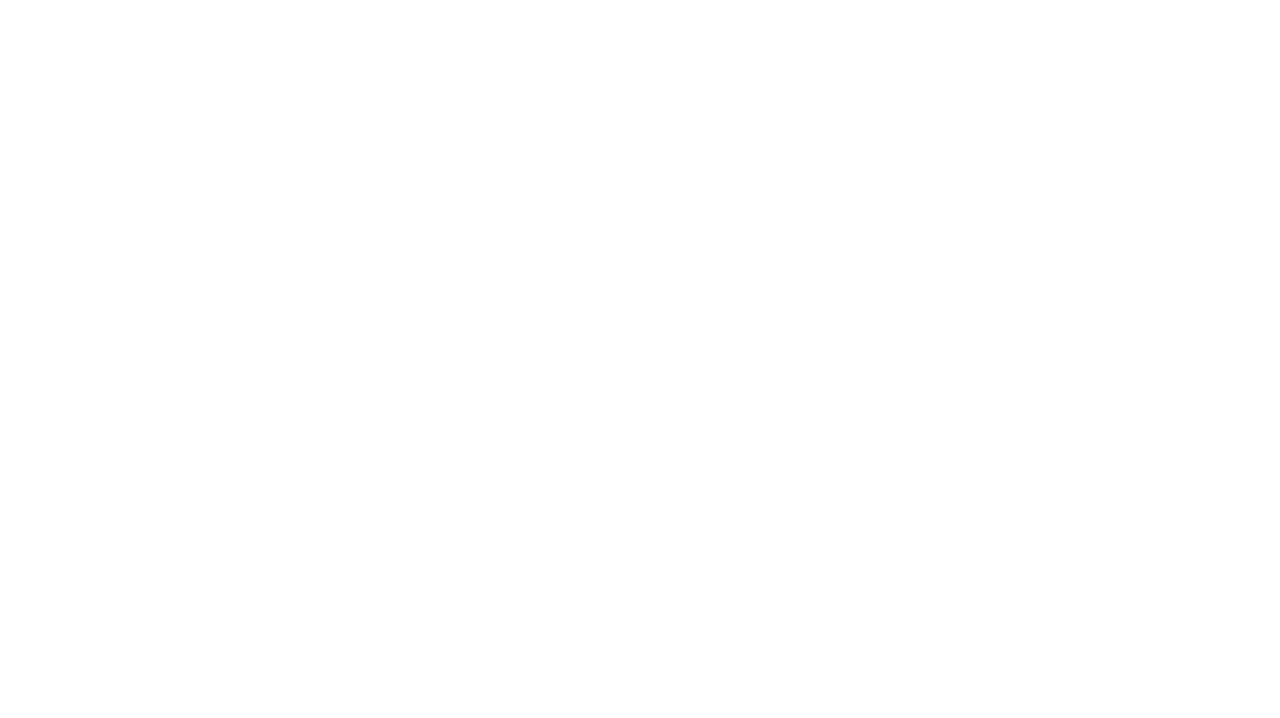
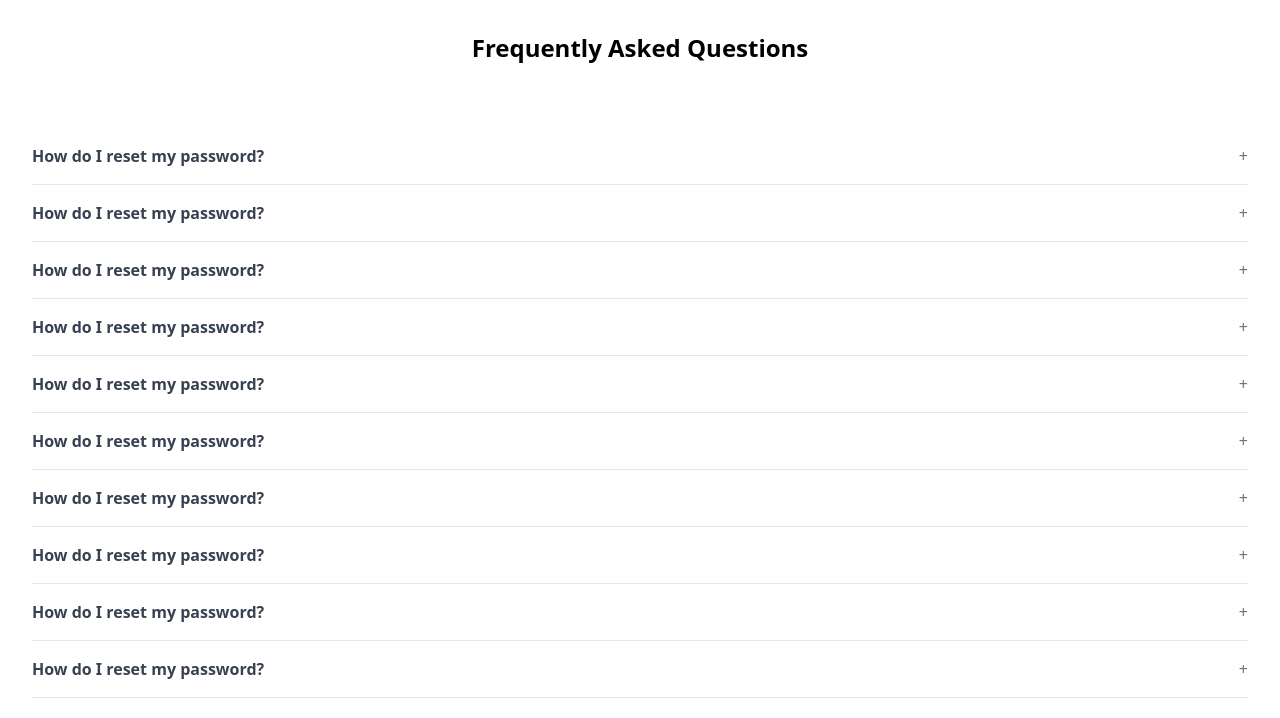
Before and after one commit to binary-amigo/Aceprep, a React (Vite) app: page / in a window 1280 px wide. Shown: the top 718 px of the page. Built offline with nearby package versions, Linux system fonts and the light colour scheme.

Commit message:
Added Mock Questions

```diff
--- a/src/App.jsx
+++ b/src/App.jsx
@@ -1,10 +1,12 @@
-function App() {
+import React from 'react'
+import MockQuestions from './components/MockQuestion'
 
+function Kratika() {
   return (
-    <div className='scroll-smooth'>
-
+    <div>
+      <MockQuestions />
     </div>
-  );
+  )
 }
 
-export default App
+export default Kratika
--- /dev/null
+++ b/src/components/MockQuestion.jsx
@@ -0,0 +1,13 @@
+import React from 'react'
+import App from './MockQuestions/Mockque'
+import Sample from './MockQuestions/Mockque'
+
+function MockQuestions() {
+  return (
+    <div>
+        <App />
+    </div>
+  )
+}
+
+export default MockQuestions
--- /dev/null
+++ b/src/components/MockQuestions/Mockque.jsx
@@ -0,0 +1,84 @@
+import React, { useState } from 'react';
+
+const QuestionAnswerField = ({ question, answer }) => {
+  const [isOpen, setIsOpen] = useState(false);
+
+  return (
+    <div className="border-b  border-gray-200 py-4">
+      <button
+        className="flex justify-between w-full text-left"
+        onClick={() => setIsOpen(!isOpen)}
+      >
+        <span className="font-semibold text-gray-700">{question}</span>
+        <span className="text-gray-500">
+          {isOpen ? '-' : '+'}
+        </span>
+      </button>
+      {isOpen && (
+        <div className="mt-2 text-gray-500">
+          {answer}
+        </div>
+      )}
+    </div>
+  );
+};
+
+export default function App() {
+  const faqs = [
+    {
+      question: 'How do I reset my password?',
+      answer: 'To reset your password, go to the settings page and click on "Change Password".'
+    },
+    {
+        question: 'How do I reset my password?',
+        answer: 'To reset your password, go to the settings page and click on "Change Password".'
+      },
+      {
+        question: 'How do I reset my password?',
+        answer: 'To reset your password, go to the settings page and click on "Change Password".'
+      },
+      {
+        question: 'How do I reset my password?',
+        answer: 'To reset your password, go to the settings page and click on "Change Password".'
+      },
+      {
+        question: 'How do I reset my password?',
+        answer: 'To reset your password, go to the settings page and click on "Change Password".'
+      },
+      {
+        question: 'How do I reset my password?',
+        answer: 'To reset your password, go to the settings page and click on "Change Password".'
+      },
+      {
+        question: 'How do I reset my password?',
+        answer: 'To reset your password, go to the settings page and click on "Change Password".'
+      },
+      {
+        question: 'How do I reset my password?',
+        answer: 'To reset your password, go to the settings page and click on "Change Password".'
+      },
+      {
+        question: 'How do I reset my password?',
+        answer: 'To reset your password, go to the settings page and click on "Change Password".'
+      },
+      {
+        question: 'How do I reset my password?',
+        answer: 'To reset your password, go to the settings page and click on "Change Password".'
+      },
+
+    // Add more questions and answers here
+  ];
+
+  return (
+    <div>
+    <div>
+        <h1 className="text-2xl font-bold m-8 text-center mx-[25%]">Frequently Asked Questions</h1>
+    </div>
+    <div className="container p-8">
+        {faqs.map((faq, index) => (
+          <QuestionAnswerField key={index} question={faq.question} answer={faq.answer} />
+        ))}
+    </div>
+    </div>
+  );
+}
```
